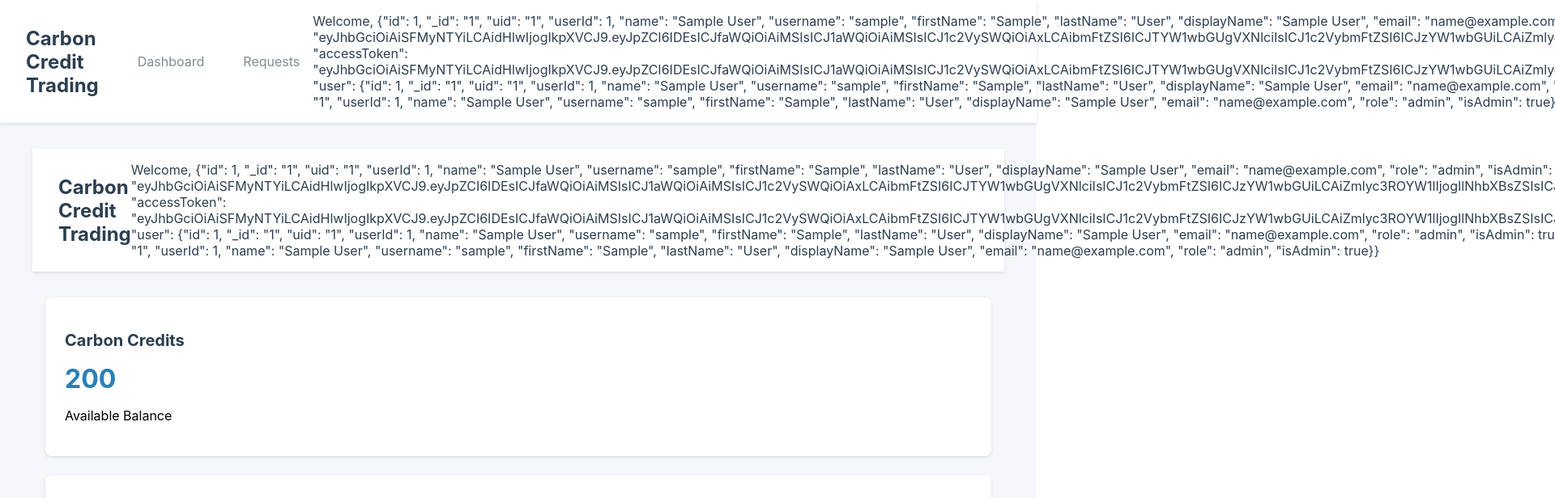
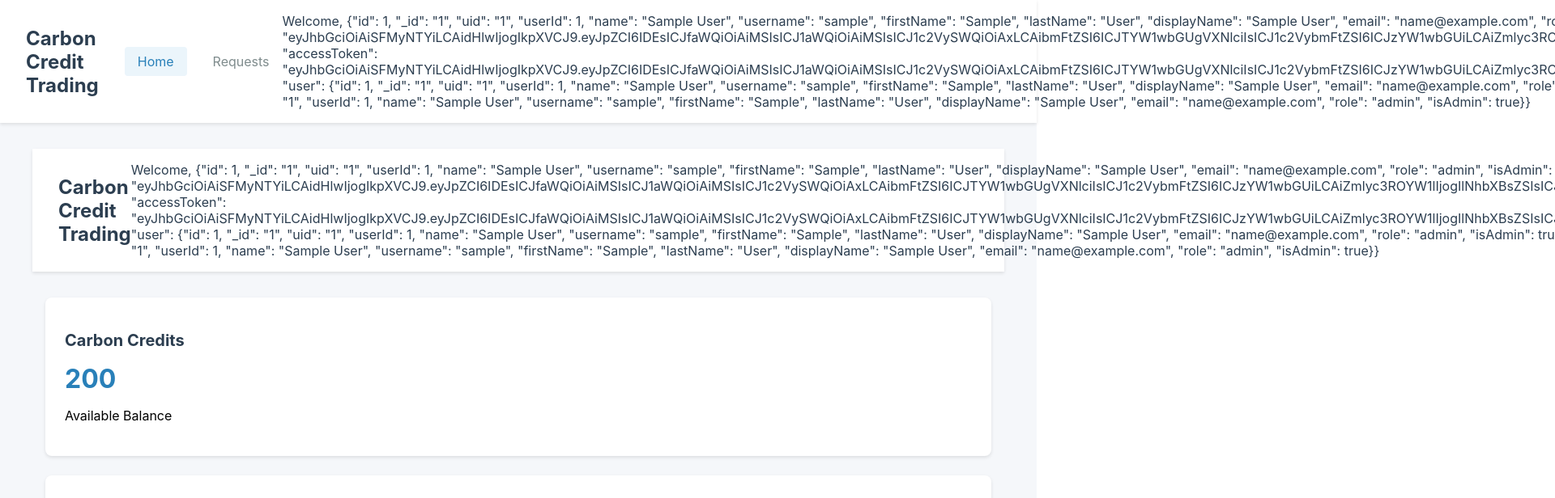
Before and after one commit to DBS-TechTrek/main-repo, a React (Create React App) app in the folder carbon/: page /landing in a window 1280 px wide. Shown: the top 616 px of the page at 81% size, 1920 px wide, since content can reach past the window. Built offline with nearby package versions, Linux system fonts and the light colour scheme; sample sign-in values are in the browser's storage.

Commit message:
Fixed the Navbar

```diff
--- a/carbon/src/components/Layout.jsx
+++ b/carbon/src/components/Layout.jsx
@@ -19,10 +19,10 @@ function Layout() {
         <div className="nav-left">
           <div className="nav-brand">Carbon Credit Trading</div>
           <div className="nav-links">
-            <NavLink to="/dashboard" className={({ isActive }) =>
+            <NavLink to="/landing" className={({ isActive }) =>
               isActive ? 'nav-link active' : 'nav-link'
             }>
-              Dashboard
+              Home
             </NavLink>
             <NavLink to="/requests" className={({ isActive }) =>
               isActive ? 'nav-link active' : 'nav-link'
```
